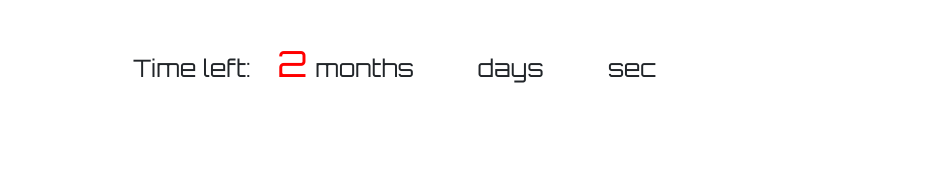
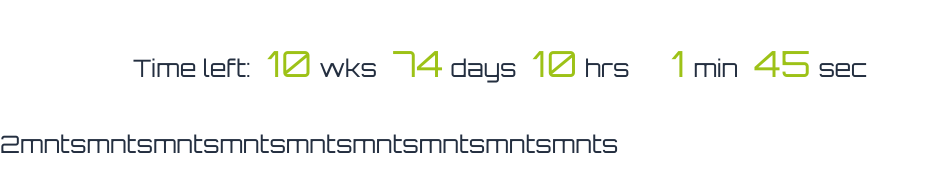
Before and after one commit to dragosgn/couter, a plain HTML site: page index.html in a window 1280 px wide. Shown: the whole page, without its empty margins (0-929 px from the left). Drawn offline with nearby package versions, Linux system fonts and the light colour scheme.

Commit message:
new aproch

```diff
--- a/index.html
+++ b/index.html
@@ -11,6 +11,9 @@
   <link rel="stylesheet" href="https://stackpath.bootstrapcdn.com/bootstrap/4.1.0/css/bootstrap.min.css" integrity="sha384-9gVQ4dYFwwWSjIDZnLEWnxCjeSWFphJiwGPXr1jddIhOegiu1FwO5qRGvFXOdJZ4" crossorigin="anonymous">
   <link href="https://fonts.googleapis.com/css?family=Orbitron:400,500,700,900" rel="stylesheet">
   <style>
+    body {
+      background-color: white;
+    }
     * {
       font-family: 'Orbitron', sans-serif;
     }
@@ -22,6 +25,7 @@
       display: table-cell;
       text-align: right;
       vertical-align:baseline;
+      color: #242f40;
     }
     .clock {
       display: table;
@@ -29,7 +33,7 @@
       padding: 3rem;
     }
     .clock-letter {
-      color: red;
+      color: #9dc217;
       font-weight: 400;
       width: 4rem;
       padding-right: 0.5rem;
@@ -53,11 +57,18 @@
             </p>
 
             <!-- months -->
-            <p class="clock-letter"
+            <!-- <p class="clock-letter"
             id="months" >
             </p>
-            <p>months</p>
+            <p>mts</p> -->
             <!-- months -->
+
+            <!-- weeks -->
+            <p class="clock-letter"
+            id="weeks" >
+            </p>
+            <p>wks</p>
+            <!-- weeks -->
 
             <!-- days -->
             <p class="clock-letter"
@@ -65,6 +76,20 @@
             </p>
             <p>days</p>
             <!-- days -->
+
+            <!-- hours -->
+            <p class="clock-letter"
+            id="hours" >
+            </p>
+            <p>hrs</p>
+            <!-- hours -->
+
+            <!-- minutes -->
+            <p class="clock-letter"
+            id="minutes" >
+            </p>
+            <p>min</p>
+            <!-- minutes -->
 
             <!-- seconds -->
             <p class="clock-letter"
@@ -106,6 +131,17 @@
 
     function setValues(){
       console.log("executed")
+      if(true) {
+        var months = document.createElement("P")
+        months.setAttribute("id", "months");
+        var t = document.createTextNode("mnts");
+        months.appendChild(t);                                // Append the text to <button>
+        document.body.appendChild(months);
+        document.getElementById("months").innerHTML = String(getTimeRemaining(deadline).months)
+      }
+
+
+
       document.getElementById("months").innerHTML = String(getTimeRemaining(deadline).months)
       document.getElementById("weeks").innerHTML = String(getTimeRemaining(deadline).weeks)
       document.getElementById("days").innerHTML = String(getTimeRemaining(deadline).days)
```
